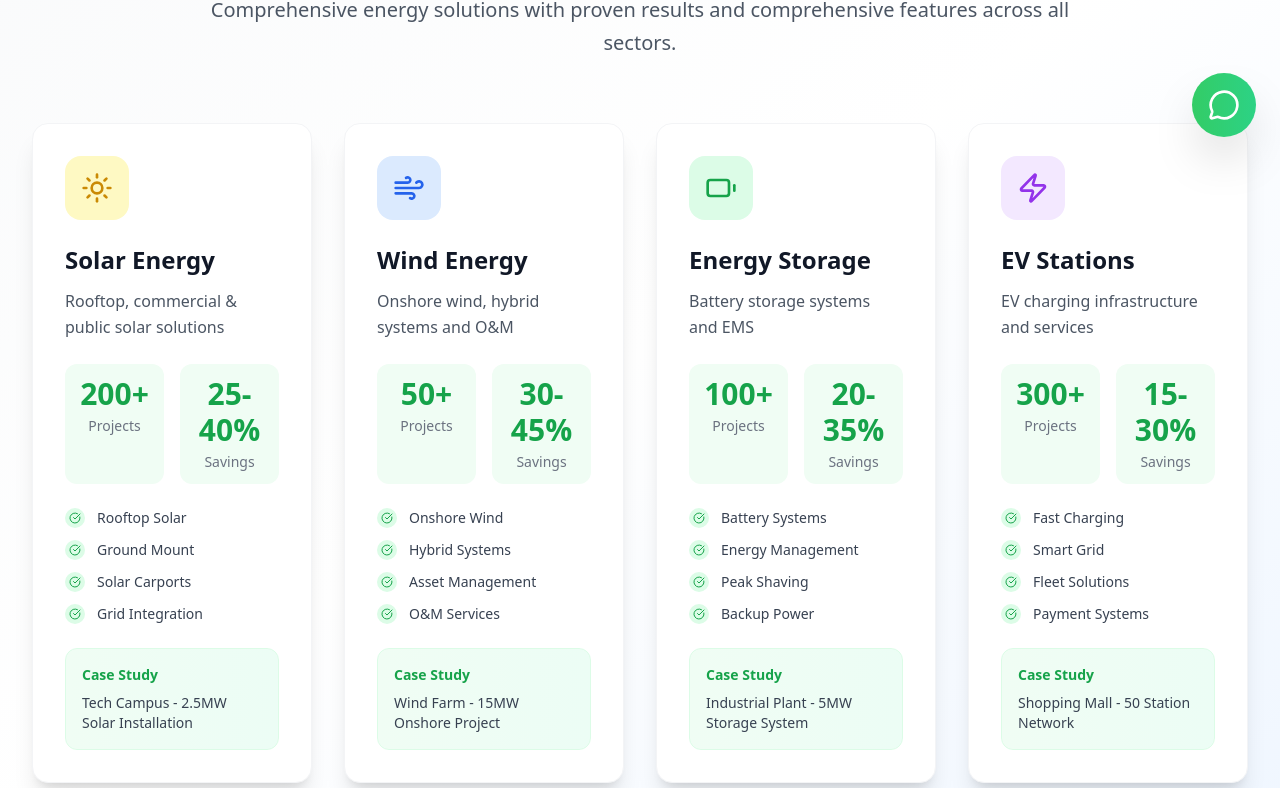
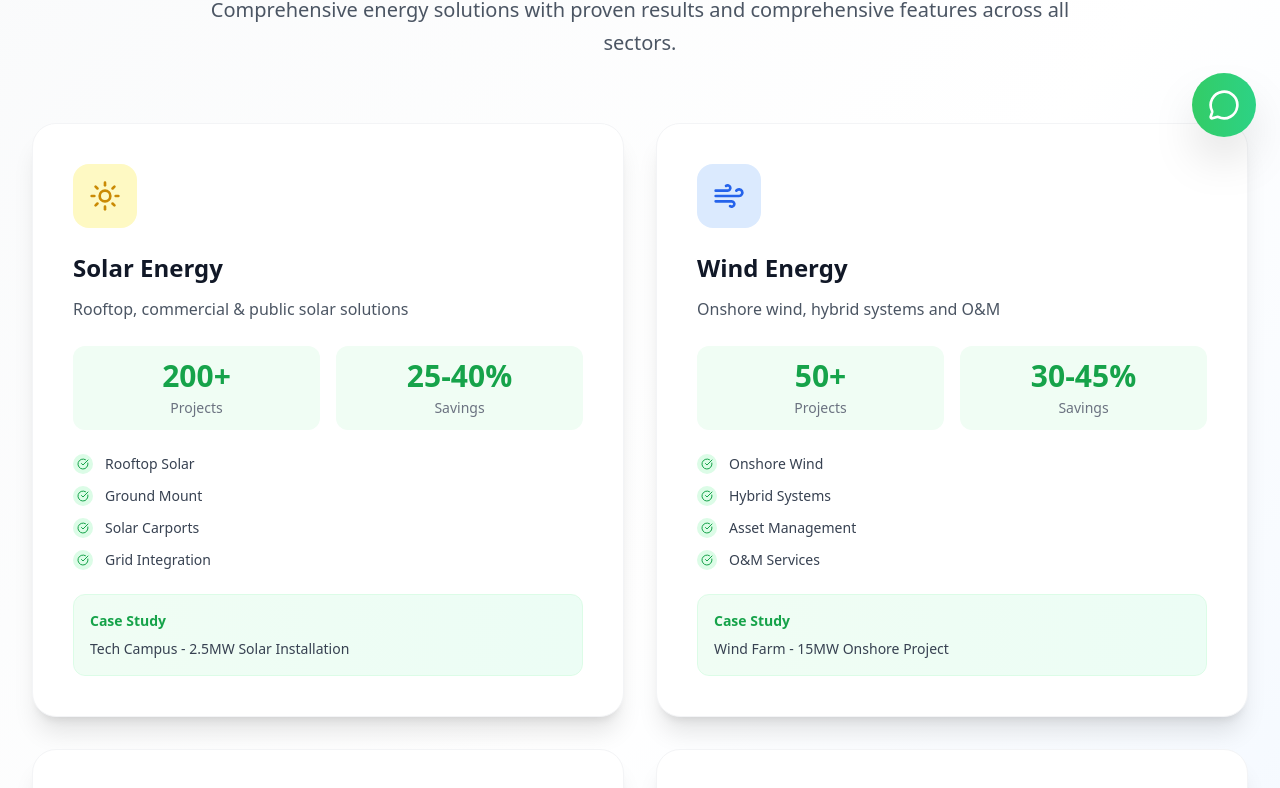
Before and after one commit to KSaiSreeLasya/ag, a React (Vite) app: page /solutions in a window 1280 px wide. Shown: the part 639-1427 px from the top of the page. Built offline with nearby package versions, Linux system fonts and the light colour scheme.

Commit message:
Adjust Solutions cards to 2x2 grid and card sizing
cgen-77fa9493df034a5f98b2439098defdb3

```diff
--- a/client/pages/Solutions.tsx
+++ b/client/pages/Solutions.tsx
@@ -120,7 +120,7 @@ export default function Solutions() {
               </p>
             </motion.div>
 
-            <div className="grid sm:grid-cols-2 lg:grid-cols-4 gap-8">
+            <div className="grid sm:grid-cols-2 lg:grid-cols-2 gap-8">
               {solutions.map((solution, idx) => (
                 <motion.div
                   key={idx}
@@ -132,7 +132,7 @@ export default function Solutions() {
                 >
                   <Link
                     to={solution.to}
-                    className="block p-8 rounded-2xl bg-white shadow-xl hover:shadow-2xl transition-all duration-500 border border-gray-100 hover:border-green-200 relative overflow-hidden h-full"
+                    className="block p-10 rounded-3xl bg-white shadow-xl hover:shadow-2xl transition-all duration-500 border border-gray-100 hover:border-green-200 relative overflow-hidden min-h-[360px]"
                   >
                     <div className="absolute inset-0 bg-gradient-to-br from-green-50/30 to-transparent opacity-0 group-hover:opacity-100 transition-opacity duration-500"></div>
                     <div className="relative z-10">
```
